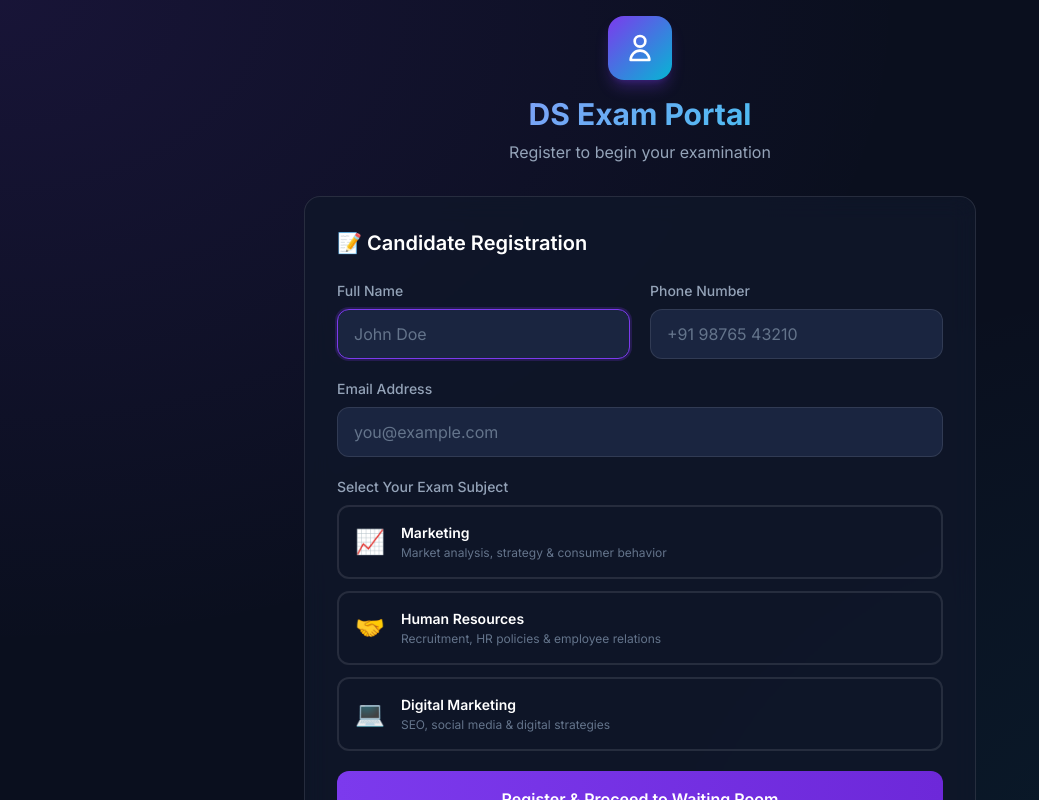
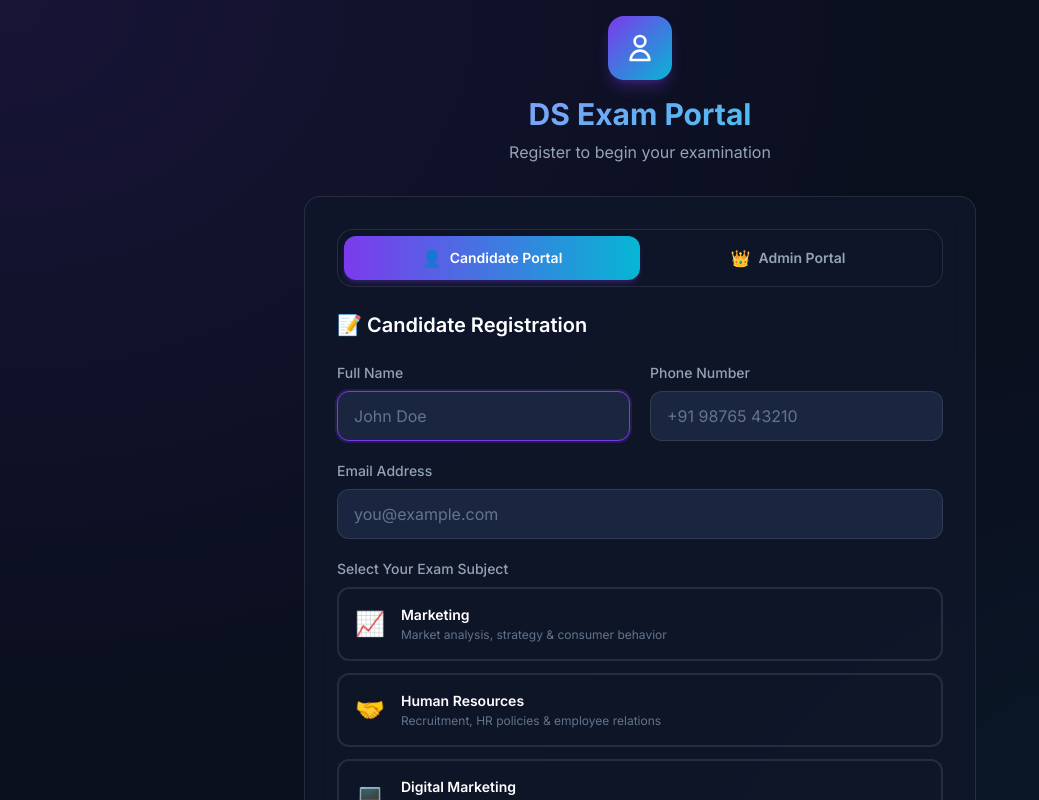
Before and after one commit to debiprasad456/exam_portal, a React (Vite) app in the folder client/: page / in a window 1280 px wide. Shown: the top 800 px of the page, without its empty margins (0-1039 px from the left). Built offline with nearby package versions, Linux system fonts and the light colour scheme; no server answers.

Commit message:
feat: add candidate and admin role switch toggle component

```diff
--- /dev/null
+++ b/client/src/components/AuthRoleToggle.jsx
@@ -0,0 +1,36 @@
+import { useNavigate } from 'react-router-dom';
+
+export default function AuthRoleToggle({ activeRole }) {
+  const navigate = useNavigate();
+
+  return (
+    <div className="flex bg-slate-900/80 p-1.5 rounded-2xl border border-white/10 mb-6 shadow-inner">
+      <button
+        id="toggle-candidate-btn"
+        type="button"
+        onClick={() => navigate('/')}
+        className={`flex-1 py-2.5 px-4 rounded-xl font-semibold text-sm transition-all duration-200 flex items-center justify-center gap-2 ${
+          activeRole === 'candidate'
+            ? 'bg-gradient-to-r from-primary-500 to-accent-500 text-white shadow-md shadow-primary-500/25'
+            : 'text-slate-400 hover:text-white hover:bg-white/5'
+        }`}
+      >
+        <span className="text-base">👤</span>
+        <span>Candidate Portal</span>
+      </button>
+      <button
+        id="toggle-admin-btn"
+        type="button"
+        onClick={() => navigate('/admin/login')}
+        className={`flex-1 py-2.5 px-4 rounded-xl font-semibold text-sm transition-all duration-200 flex items-center justify-center gap-2 ${
+          activeRole === 'admin'
+            ? 'bg-gradient-to-r from-primary-500 to-accent-500 text-white shadow-md shadow-primary-500/25'
+            : 'text-slate-400 hover:text-white hover:bg-white/5'
+        }`}
+      >
+        <span className="text-base">👑</span>
+        <span>Admin Portal</span>
+      </button>
+    </div>
+  );
+}
--- a/client/src/pages/admin/Login.jsx
+++ b/client/src/pages/admin/Login.jsx
@@ -2,6 +2,7 @@ import { useState, useEffect } from 'react';
 import { useNavigate } from 'react-router-dom';
 import useAuthStore from '../../stores/authStore';
 import { adminLogin, adminSetup, checkAdminExists } from '../../api';
+import AuthRoleToggle from '../../components/AuthRoleToggle';
 
 export default function AdminLogin() {
   const [mode, setMode] = useState('login'); // 'login' | 'setup'
@@ -71,6 +72,7 @@ export default function AdminLogin() {
 
         {/* Card */}
         <div className="glass-card p-8">
+          <AuthRoleToggle activeRole="admin" />
           <h2 className="text-xl font-semibold text-white mb-6">
             {mode === 'setup' ? '🛠️ First-time Setup' : '👑 Admin Login'}
           </h2>
--- a/client/src/pages/candidate/Register.jsx
+++ b/client/src/pages/candidate/Register.jsx
@@ -2,6 +2,7 @@ import { useState, useEffect } from 'react';
 import { useNavigate } from 'react-router-dom';
 import { registerCandidate } from '../../api';
 import useCandidateStore from '../../stores/candidateStore';
+import AuthRoleToggle from '../../components/AuthRoleToggle';
 
 const SUBJECTS = [
   { value: 'marketing', label: 'Marketing', icon: '📈', desc: 'Market analysis, strategy & consumer behavior' },
@@ -51,6 +52,7 @@ export default function Register() {
         </div>
 
         <div className="glass-card p-8">
+          <AuthRoleToggle activeRole="candidate" />
           <h2 className="text-xl font-semibold text-white mb-6">📝 Candidate Registration</h2>
 
           {error && (
```
